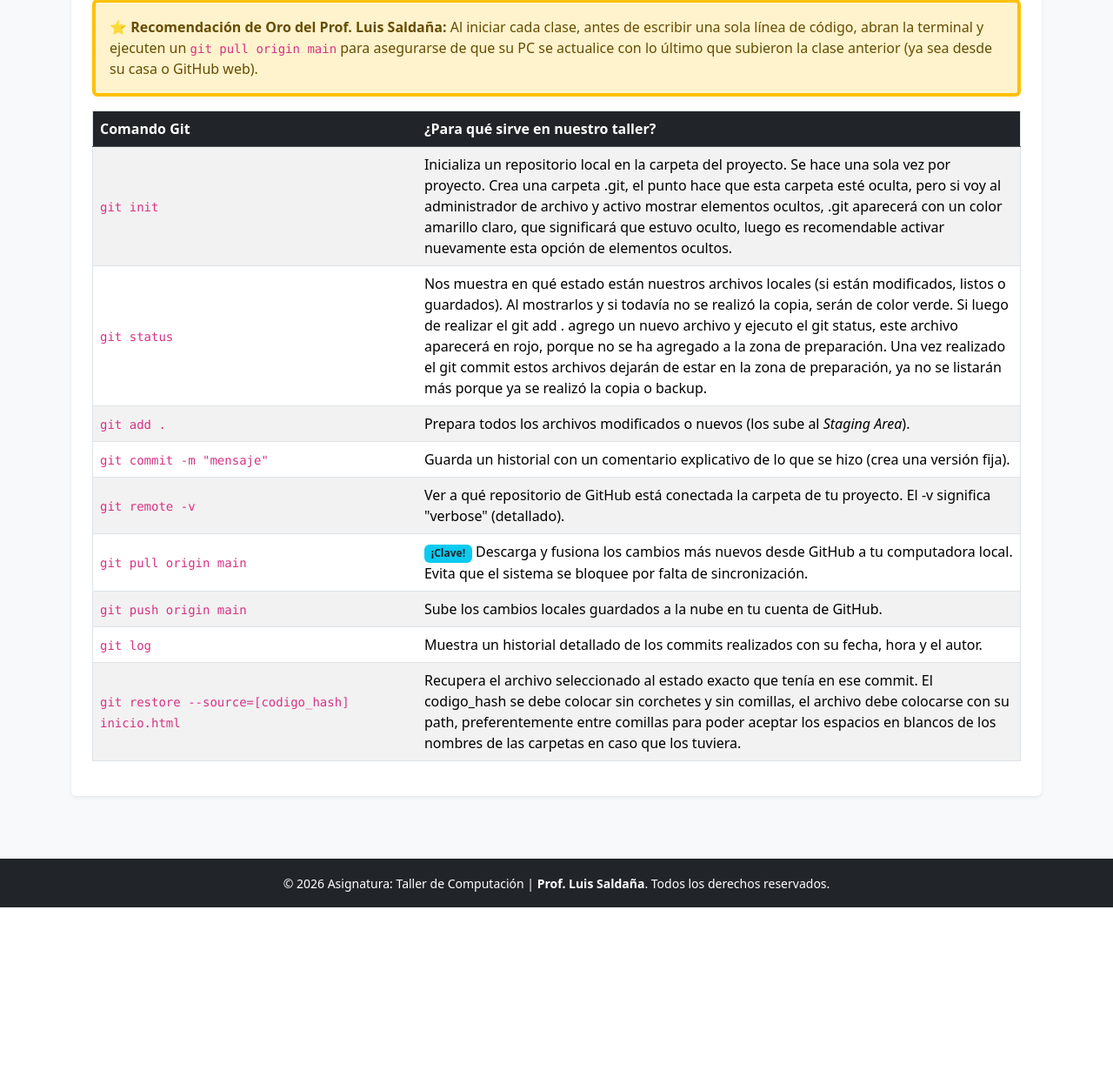
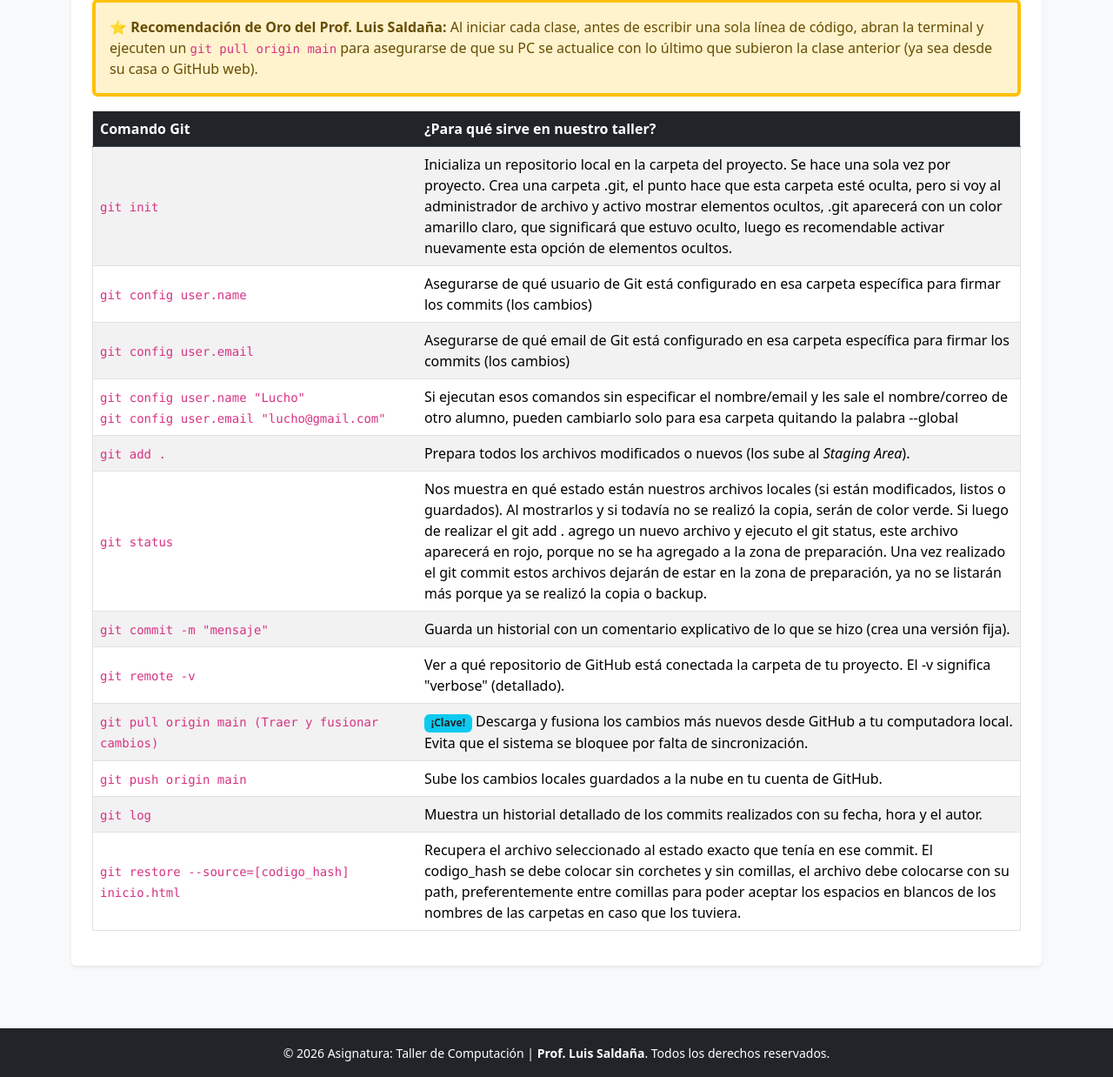
Before and after one commit to profeluissaldana/MipaginaWebTaller, a Flask app: page /Git_Github in a window 1280 px wide. Shown: the part 3502-4740 px from the top of the page at 87% size. Before the commit the page ends 4545 px from the top, so only its background shows below. Run offline with Flask 3, Linux system fonts and the light colour scheme.

Commit message:
Modifiqué un comando de git

```diff
--- a/templates/gitgithub.html
+++ b/templates/gitgithub.html
@@ -185,14 +185,35 @@
                     <td><code>git init</code></td>
                     <td>Inicializa un repositorio local en la carpeta del proyecto. Se hace una sola vez por proyecto. Crea una carpeta .git, el punto hace que esta carpeta esté oculta, pero si voy al administrador de archivo y activo mostrar elementos ocultos, .git aparecerá con un color amarillo claro, que significará que estuvo oculto, luego es recomendable activar nuevamente esta opción de elementos ocultos.</td>
                 </tr>
+
                 <tr>
-                    <td><code>git status</code></td>
-                    <td>Nos muestra en qué estado están nuestros archivos locales (si están modificados, listos o guardados). Al mostrarlos y si todavía no se realizó la copia, serán de color verde. Si luego de realizar el git add . agrego un nuevo archivo y ejecuto el git status, este archivo aparecerá en rojo, porque no se ha agregado a la zona de preparación. Una vez realizado el git commit estos archivos dejarán de estar en la zona de preparación, ya no se listarán más porque ya se realizó la copia o backup.</td>
+                    <td><code>git config user.name</code></td>
+                    <td>Asegurarse de qué usuario de Git está configurado en esa carpeta específica para firmar los commits (los cambios)</td>
                 </tr>
+
+                <tr>
+                    <td><code>git config user.email</code></td>
+                    <td>Asegurarse de qué email de Git está configurado en esa carpeta específica para firmar los commits (los cambios)</td>
+                </tr>
+
+                <tr>
+                    <td><code>git config user.name "Lucho" <br>git config user.email "lucho@gmail.com"</code></td>
+                    <td>Si ejecutan esos comandos sin especificar el nombre/email y les sale el nombre/correo de otro alumno, pueden cambiarlo solo para esa carpeta quitando la palabra --global</td>
+                </tr>
+
+
+
                 <tr>
                     <td><code>git add .</code></td>
                     <td>Prepara todos los archivos modificados o nuevos (los sube al <em>Staging Area</em>).</td>
                 </tr>
+
+                 <tr>
+                    <td><code>git status</code></td>
+                    <td>Nos muestra en qué estado están nuestros archivos locales (si están modificados, listos o guardados). Al mostrarlos y si todavía no se realizó la copia, serán de color verde. Si luego de realizar el git add . agrego un nuevo archivo y ejecuto el git status, este archivo aparecerá en rojo, porque no se ha agregado a la zona de preparación. Una vez realizado el git commit estos archivos dejarán de estar en la zona de preparación, ya no se listarán más porque ya se realizó la copia o backup.</td>
+                </tr>
+
+
                 <tr>
                     <td><code>git commit -m "mensaje"</code></td>
                     <td>Guarda un historial con un comentario explicativo de lo que se hizo (crea una versión fija). </td>
@@ -202,7 +223,7 @@
                     <td>Ver a qué repositorio de GitHub está conectada la carpeta de tu proyecto. El -v significa "verbose" (detallado).</td>
                 </tr>
                 <tr>
-                    <td><code>git pull origin main</code></td>
+                    <td><code>git pull origin main (Traer y fusionar cambios)</code></td>
                     <td><span class="badge bg-info text-dark">¡Clave!</span> Descarga y fusiona los cambios más nuevos desde GitHub a tu computadora local. Evita que el sistema se bloquee por falta de sincronización.</td>
                 </tr>
                 <tr>
```
